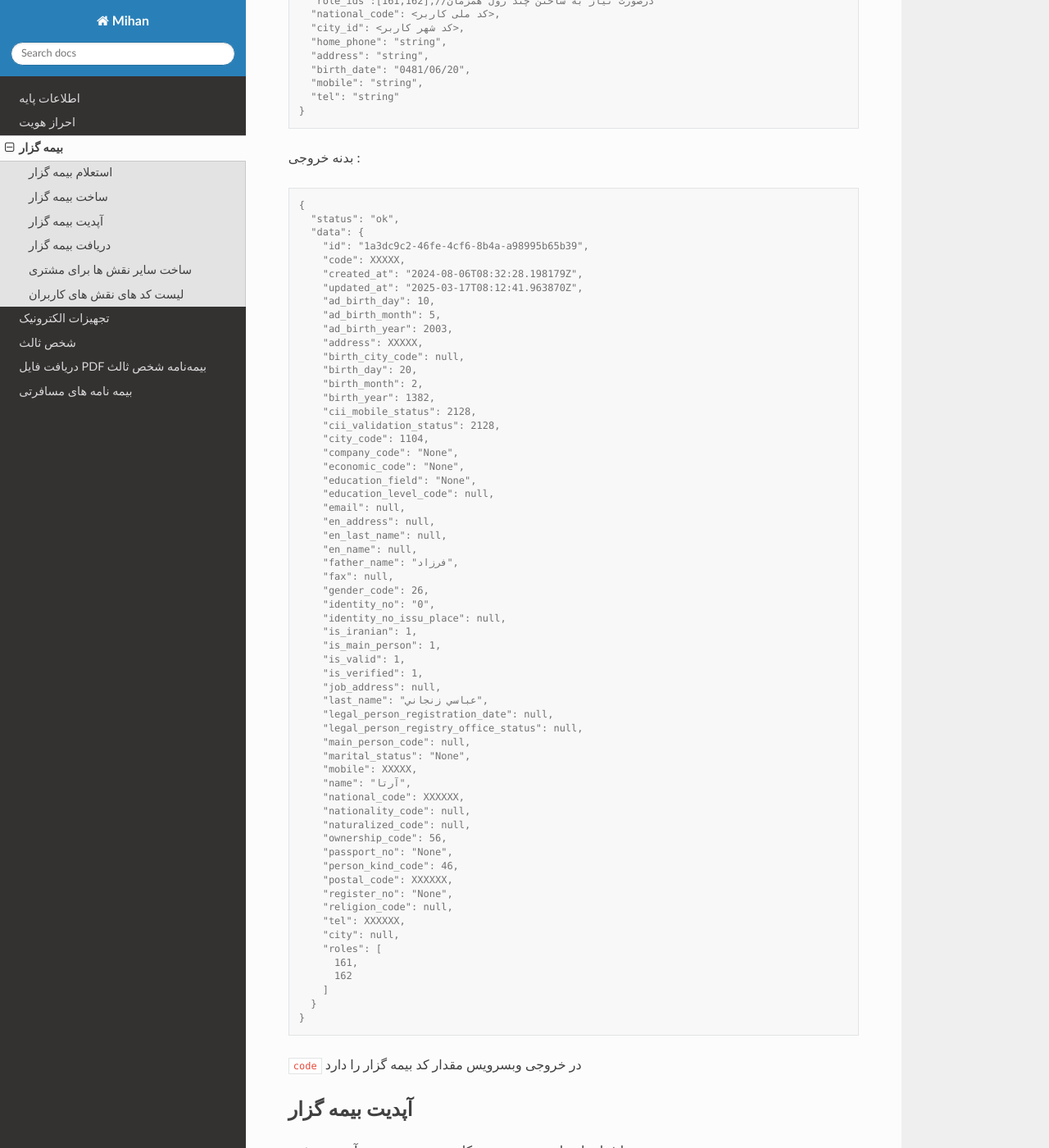
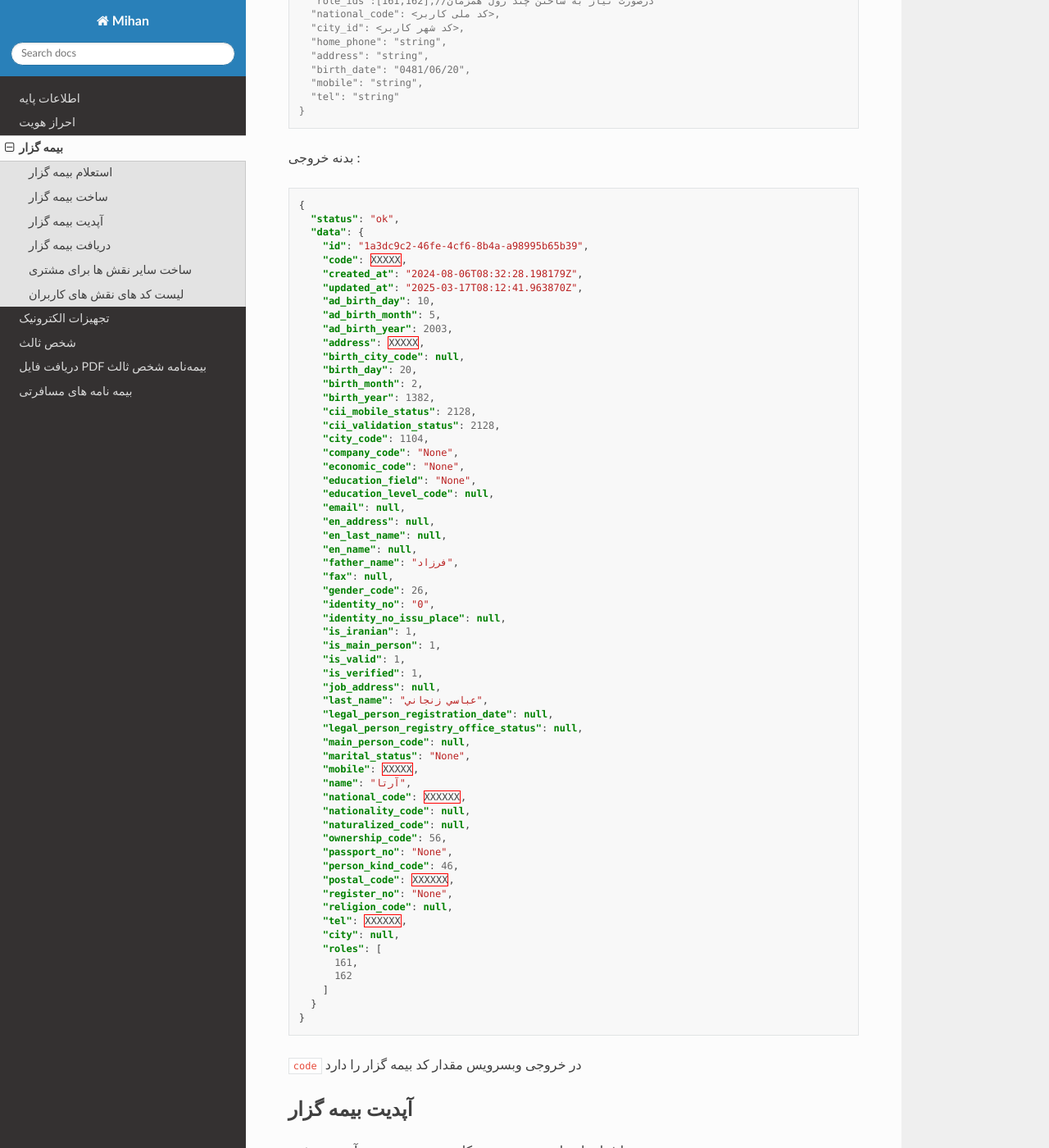
Before and after one commit to artaabbasi/mihan-issue, a Sphinx documentation site: the page built from docs/source/customer.rst, in a window 1280 px wide and 1400 px high, scrolled down 1497 px. Shown: the whole window at 82% size. Built offline with Sphinx 7.4.7 and the Read the Docs theme 3.1.0, drawn with Linux system fonts in a browser that asks for light colours; some of the changed text lies outside the part shown.

Commit message:
Update customer.rst

```diff
--- a/docs/source/customer.rst
+++ b/docs/source/customer.rst
@@ -24,7 +24,7 @@
 
 بدنه ورودی :
 
-.. code-block:: console
+.. code-block:: json
 
     {
       "customers": [
@@ -37,7 +37,7 @@
 
 بدنه خروجی :
 
-.. code-block:: console
+.. code-block:: json
 
     {
       "status": "ok",
@@ -91,7 +91,7 @@
 
 بدنه خروجی :
 
-.. code-block:: console
+.. code-block:: json
 
     {
       "status": "ok",
@@ -190,7 +190,7 @@
 
 بدنه خروجی :
 
-.. code-block:: console
+.. code-block:: json
 
     {
       "status": "ok",
@@ -278,7 +278,7 @@
 
 بدنه خروجی :
 
-.. code-block:: console
+.. code-block:: json
 
     {
       "status": "ok",
@@ -361,7 +361,7 @@
 
 بدنه ورودی :
 
-.. code-block:: console
+.. code-block:: json
 
     {
       "customer_code": XXXXX,
@@ -372,7 +372,7 @@
 
 بدنه خروجی :
 
-.. code-block:: console
+.. code-block:: json
 
     {
       "status": "ok",
```
